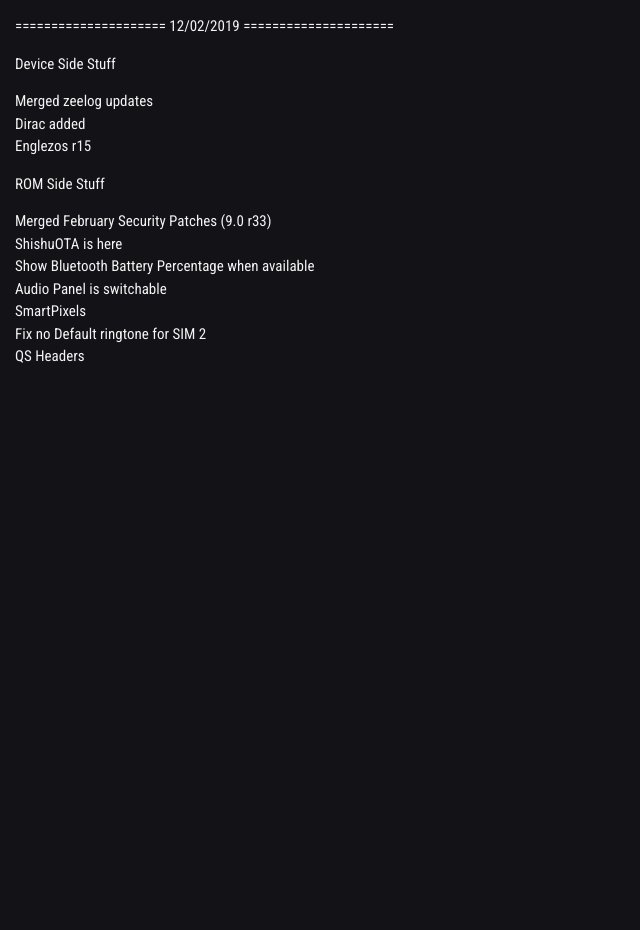
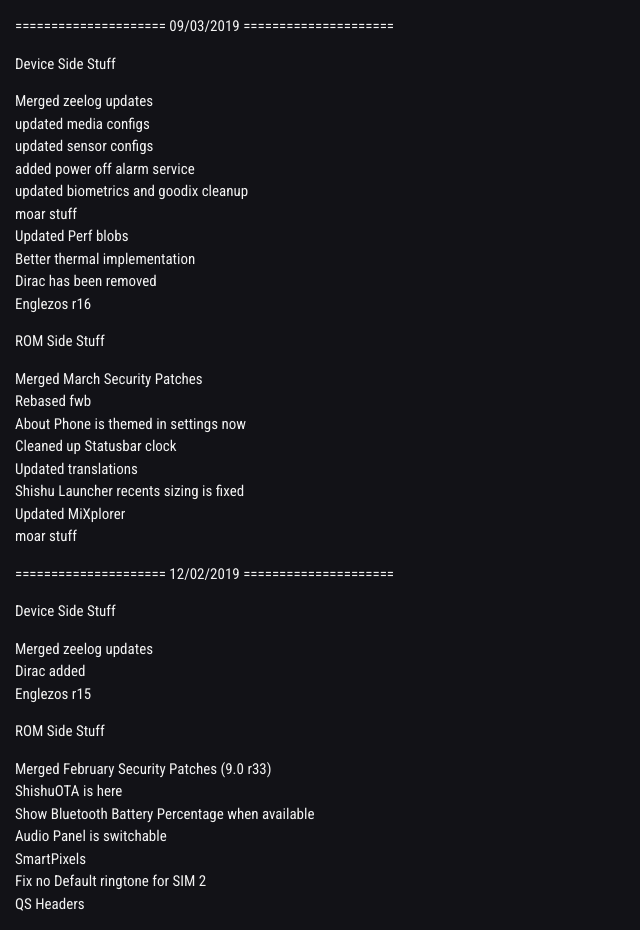
Before and after one commit to tyazx/BootleggersROM-Devices.github.io, a Jekyll site: the page built from _changelog/mido.md, in a window 1280 px wide. Shown: the whole page, without its empty margins (0-640 px from the left). Built offline with Jekyll 4.4.1, drawn with Linux system fonts in a browser that asks for light colours; nearby versions of some CDN libraries; before the commit the page ends 900 px from its top, so only the background shows below that.

Commit message:
mido: Push 4.0-5

```diff
--- a/_changelog/mido.md
+++ b/_changelog/mido.md
@@ -2,6 +2,32 @@
 title:mido
 layout:changelayout
 ---
+=====================
+    09/03/2019
+=====================
+
+Device Side Stuff
+* Merged zeelog updates
+  - updated media configs
+  - updated sensor configs
+  - added power off alarm service
+  - updated biometrics and goodix cleanup
+  - moar stuff
+* Updated Perf blobs
+* Better thermal implementation
+* Dirac has been removed
+* Englezos r16
+
+ROM Side Stuff
+* Merged March Security Patches
+* Rebased fwb
+* About Phone is themed in settings now
+* Cleaned up Statusbar clock
+* Updated translations
+* Shishu Launcher recents sizing is fixed
+* Updated MiXplorer
+* moar stuff
+
 =====================
     12/02/2019
 =====================
```
Also changed, not shown: _devices/mido.md (+3 -3 lines).
